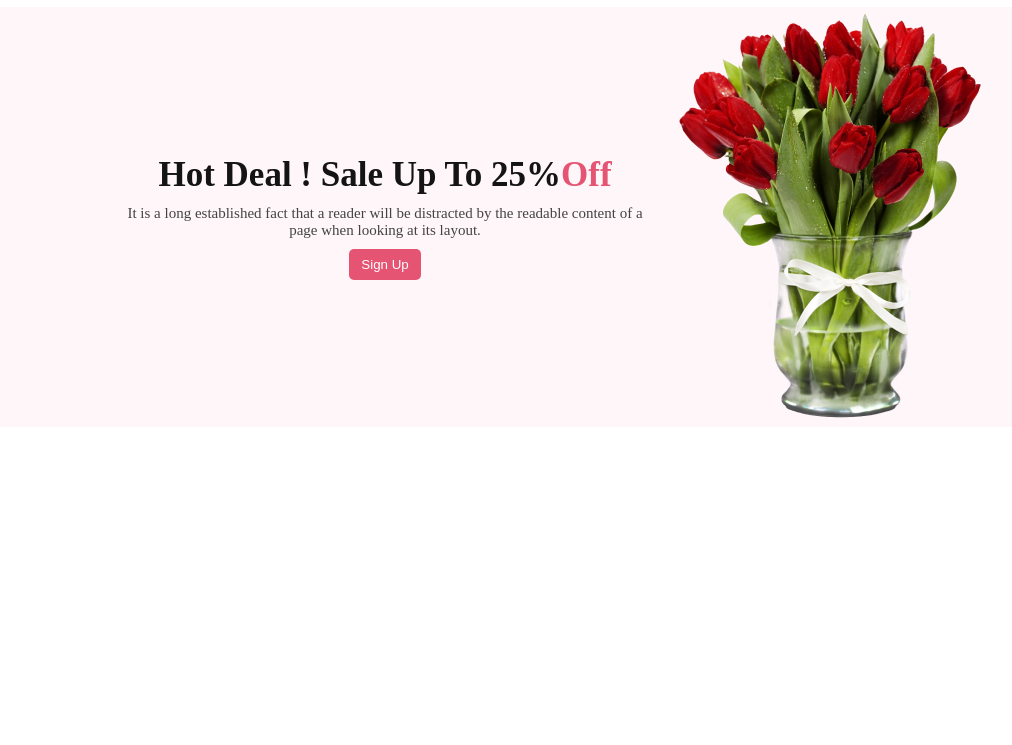
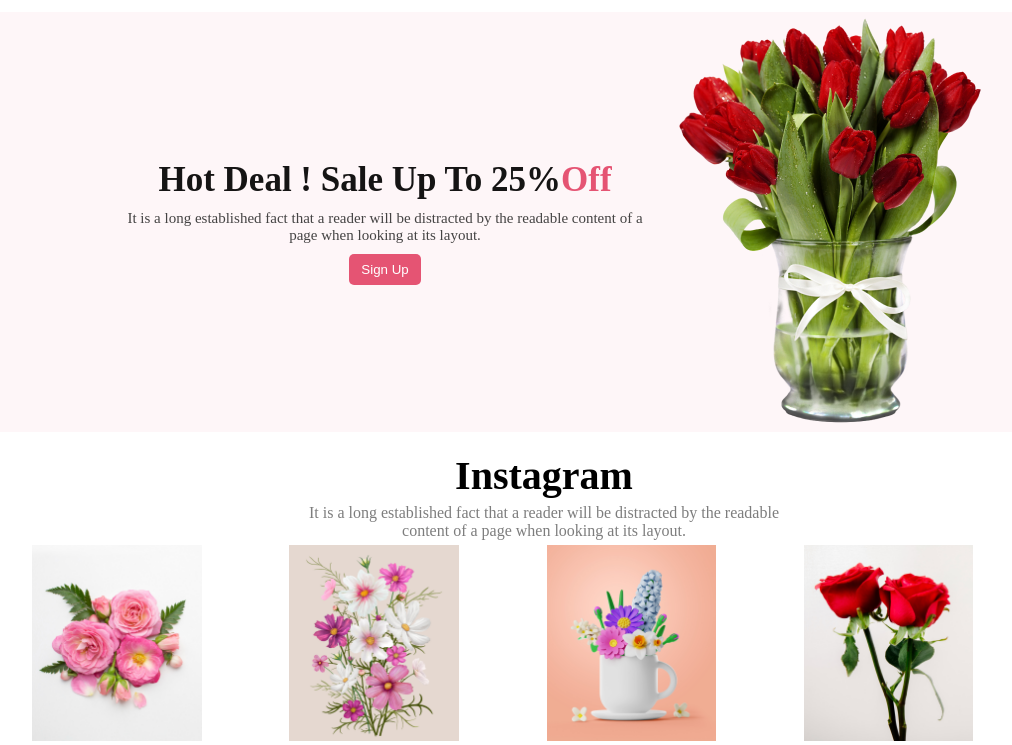
Before and after one commit to Shuvo-Kumar/flower-shop, a plain HTML site: page index.html in a window 1280 px wide. Shown: the part 1701-2446 px from the top of the page, without its empty margins (96-1108 px from the left). Before the commit the page ends 2128 px from the top, so only its background shows below. Drawn offline with Linux system fonts and the light colour scheme.

Commit message:
instagram section added

```diff
--- a/index.html
+++ b/index.html
@@ -72,6 +72,26 @@
             <img src="/Flower Asset/pngwing 8.png">
         </div>
     </section>
+    <section class="secstyle5">
+        <h2 class="instagrams-title">Instagram</h2>
+        <p class="instagrams-description">It is a long established fact that a reader will be distracted by the readable<br/>content of a page when looking at its layout.</p>
+        <nav class="navstyle5">
+            <div class="instagrams">
+                <div class="instagram">
+                    <img class="instagram-pic1" src="/Flower Asset/Flower 01.png">
+                </div>
+                <div class="instagram">
+                    <img class="instagram-pic2" src="/Flower Asset/Rectangle 4.png">
+                </div>
+                <div class="instagram">
+                    <img class="instagram-pic3" src="/Flower Asset/Rectangle 5.png">
+                </div>
+                <div class="instagram">
+                    <img class="instagram-pic4" src="/Flower Asset/Rectangle 6.png">
+                </div>
+            </div>
+        </nav>
+    </section>
 </body>
 
 </html>
--- a/style.css
+++ b/style.css
@@ -67,6 +67,8 @@
 
 .features-description {
     text-align: center;
+    padding-bottom: 5px;
+    color: rgba(39, 39, 39, 0.6);
 }
 
 .feature-pic1 {
@@ -148,14 +150,70 @@
     background-color: rgba(229, 84, 115, 0.05);
     margin-top: 15px;
 }
-.discount-div{
+
+.discount-div {
     display: flex;
     width: 70%;
     margin: auto;
 }
+
 .navstyle4 {
     padding: 20px;
     text-align: left;
     margin: auto;
     text-align: center;
 }
+
+/*fifth section*/
+.secstyle5 {
+    margin-top: 15px;
+}
+
+.navstyle5 {
+    width: 80%;
+    margin: auto;
+
+}
+
+.instagram {
+    padding-right: 10px;
+}
+
+.instagrams {
+    display: flex;
+    gap: 5px;
+}
+
+.instagrams-title {
+    font-weight: 700;
+    font-size: 40px;
+    padding-top: 5px;
+    padding-bottom: 5px;
+    text-align: center;
+}
+
+.instagrams-description {
+    text-align: center;
+    padding-bottom: 5px;
+    color: rgba(39, 39, 39, 0.6);
+}
+
+.instagram-pic1 {
+    background-color: rgba(167, 33, 98, 0.15);
+    width: 70%;
+}
+
+.instagram-pic2 {
+    background-color: rgba(5, 151, 160, 0.15);
+    width: 70%;
+}
+
+.instagram-pic3 {
+    background-color: rgba(71, 125, 17, 0.15);
+    width: 70%;
+}
+
+.instagram-pic4 {
+    background-color: rgba(71, 125, 17, 0.15);
+    width: 70%;
+}
```
